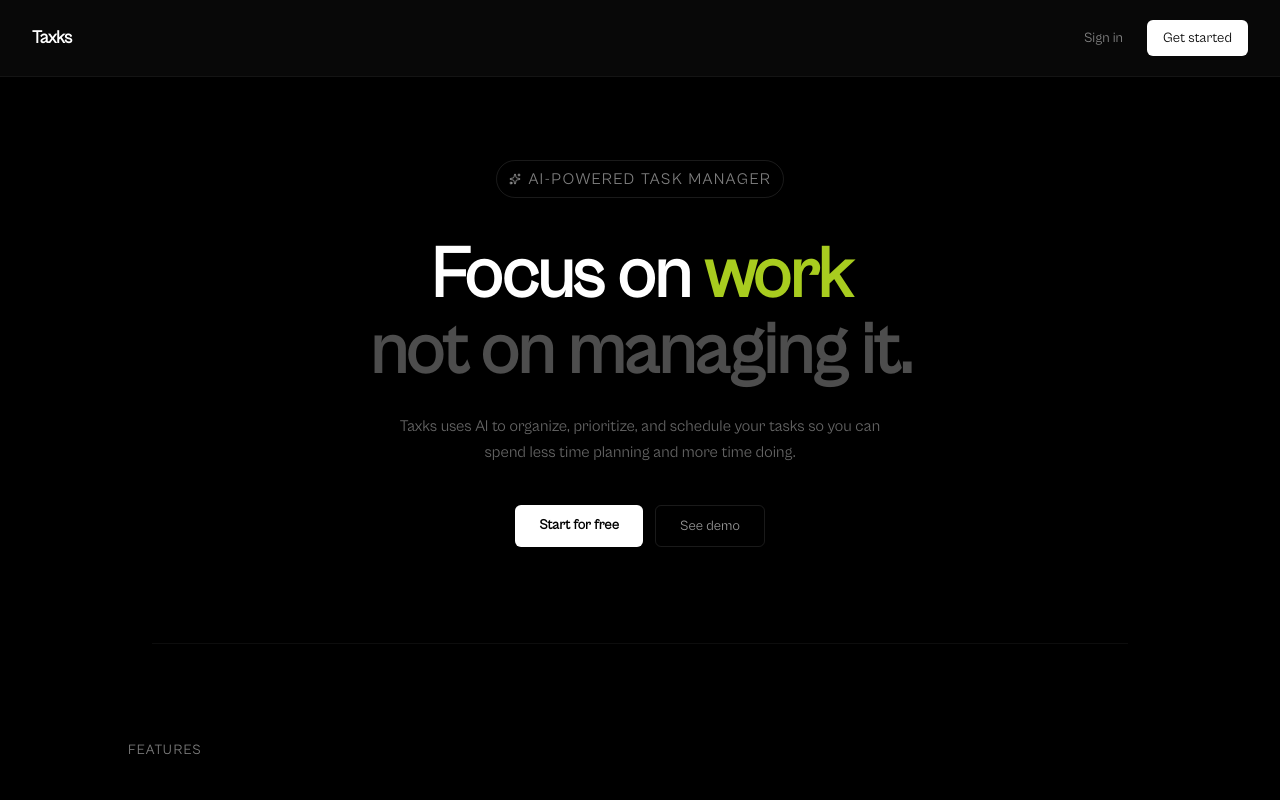
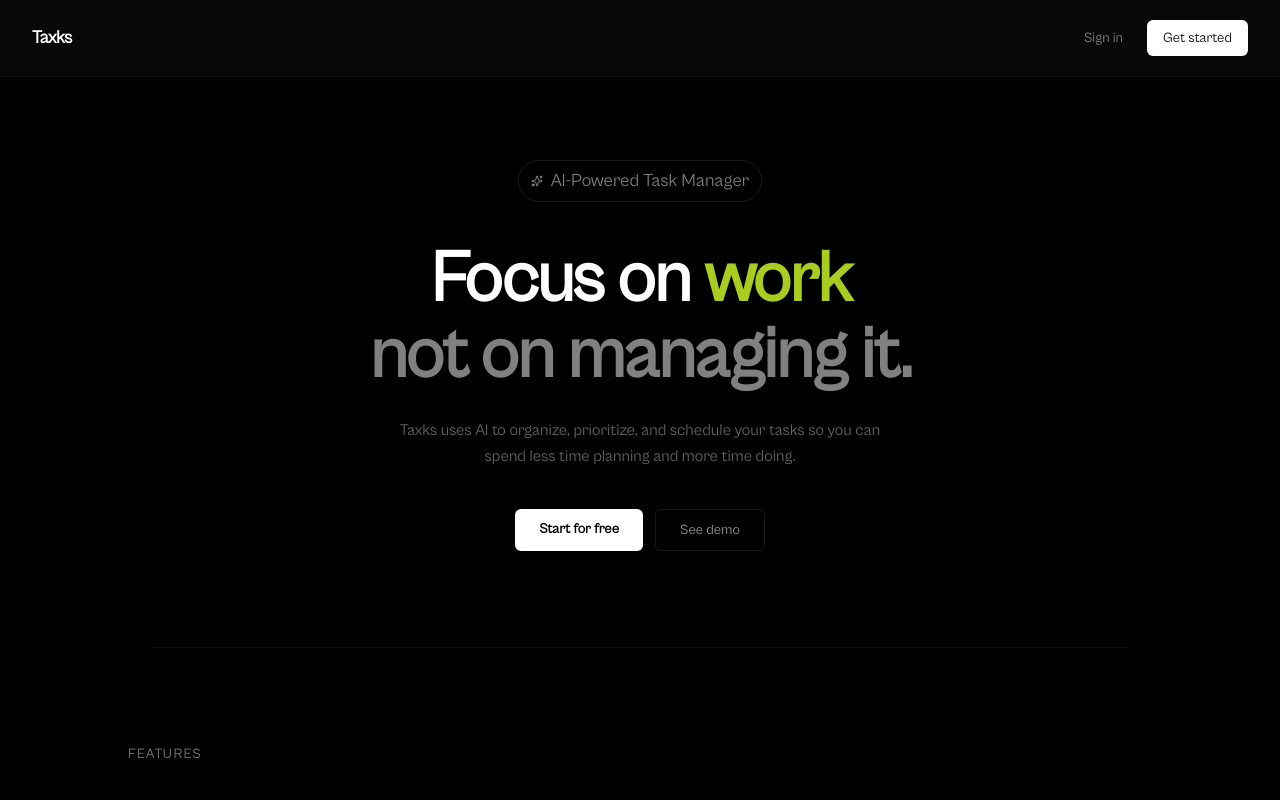
Before and after one commit to VictorTheCode/taxks, a Next.js app: page / in a window 1280 px wide. Shown: the top 800 px of the page. Built offline with nearby package versions, Linux system fonts and the light colour scheme.

Commit message:
minor fix

```diff
--- a/app/page.tsx
+++ b/app/page.tsx
@@ -45,7 +45,7 @@
             whileInView={{ opacity: 1, scale: 1 }}
             viewport={{ once: true, margin: "-100px" }}
             transition={{ duration: 0.6 }}
-            className="inline-flex items-center gap-2 text-md text-white/50 border border-white/10 rounded-full px-3 py-1.5 mb-10 tracking-widest uppercase"
+            className="inline-flex items-center gap-2 text-lg text-white/50 border border-white/10 rounded-full px-3 py-1.5 mb-10"
           >
             <Sparkles className="w-3 h-3" />
             AI-Powered Task Manager
@@ -61,7 +61,7 @@
           >
             Focus on <span className="text-[#a8cc1f]">work</span>
             <br />
-            <span className="text-white/30">not on managing it.</span>
+            <span className="text-white/50">not on managing it.</span>
           </motion.h1>
 
           <motion.p
```
